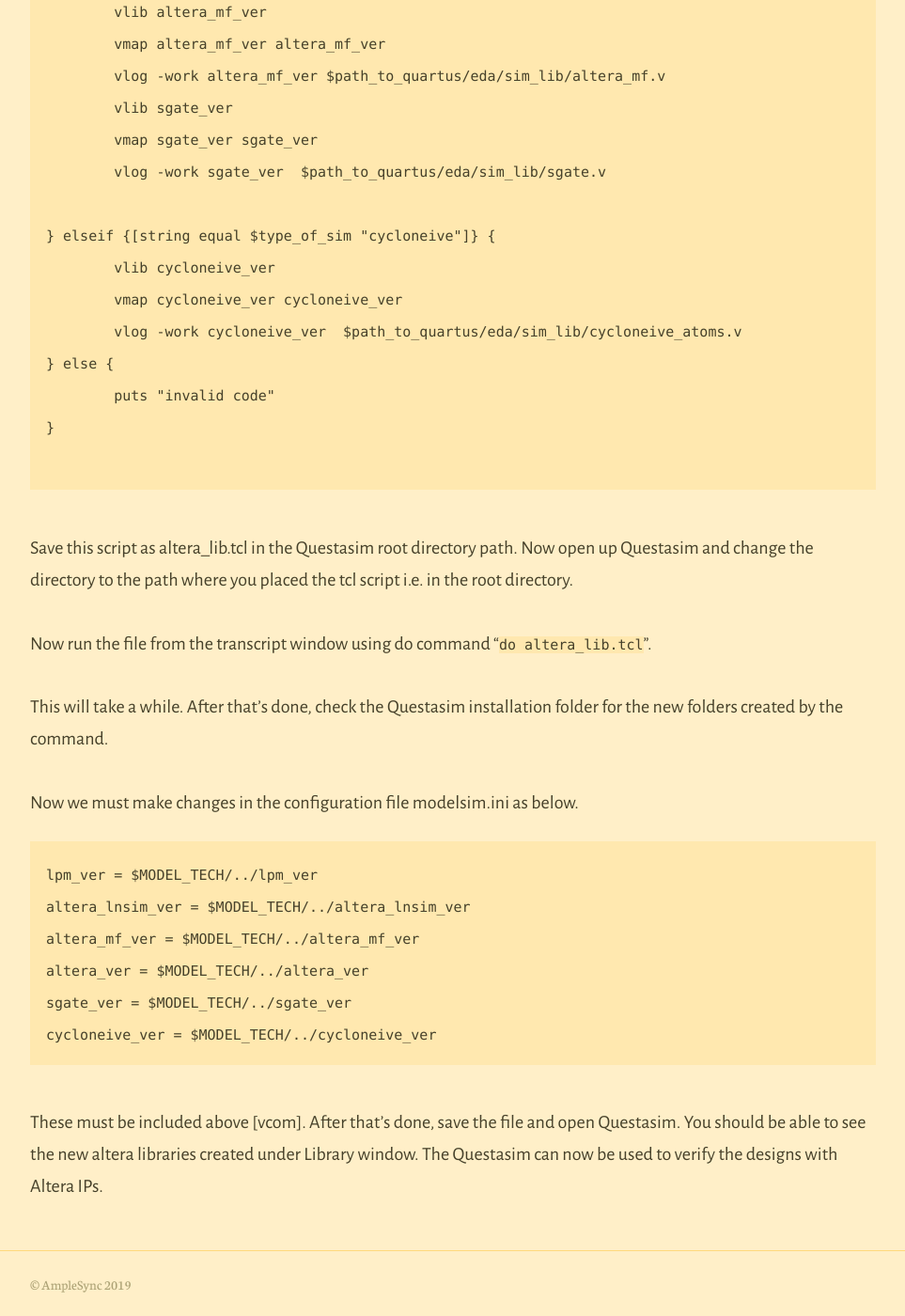
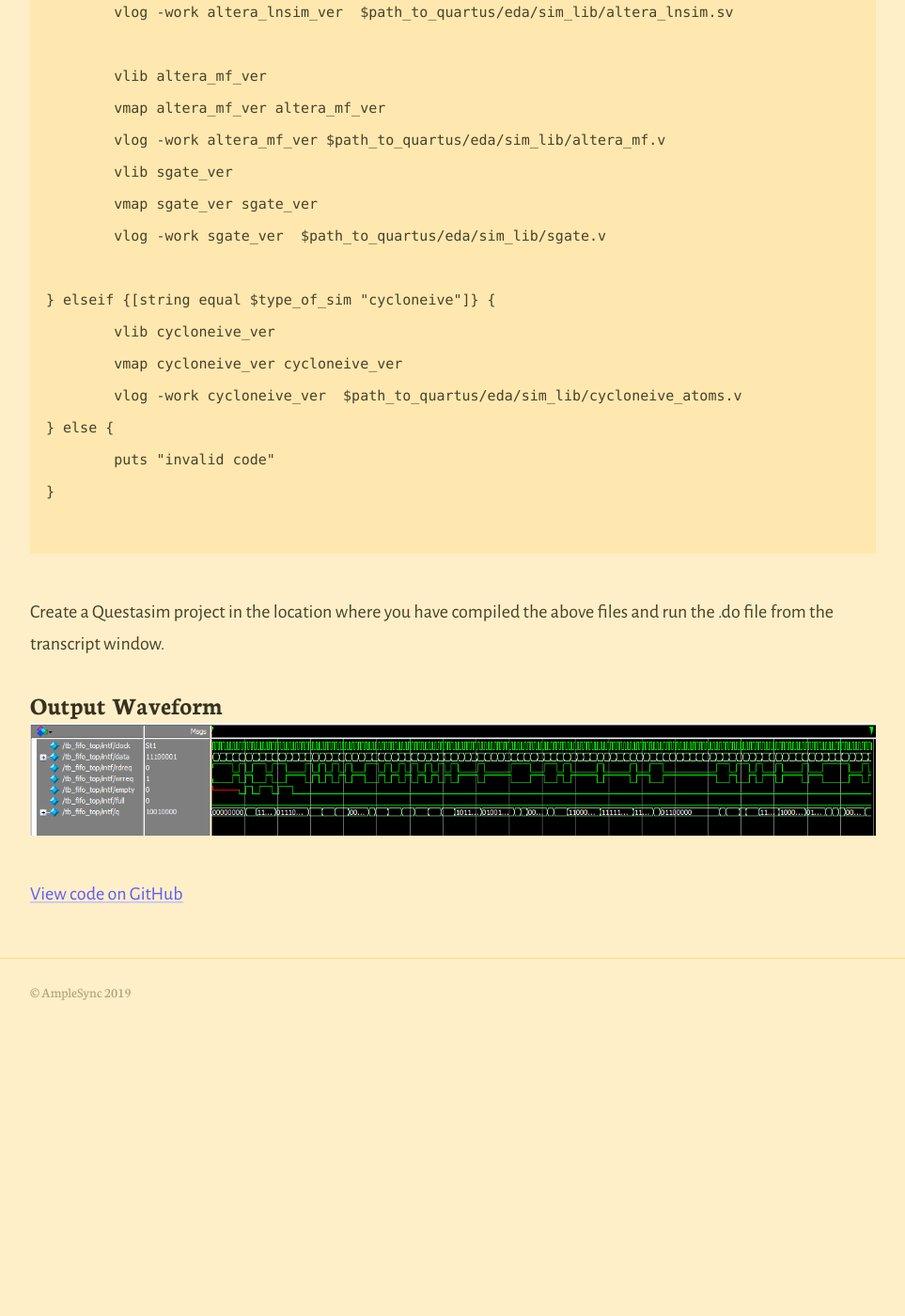
Before and after one commit to AmpleSync/amplesync.github.io, a Jekyll site: the page built from _posts/2019-01-20-simulating-intel-altera-ip-questa.md, in a window 1280 px wide and 1400 px high, scrolled down 2489 px. Shown: the whole window at 94% size, without its empty margins (158-1121 px from the left). Built offline with Jekyll 4.4.1, drawn with Linux system fonts in a browser that asks for light colours; after the commit the page ends 3578 px from its top, so only the background shows below that; some of the changed text lies outside the part shown.

Commit message:
Update 2019-01-20-simulating-intel-altera-ip-questa.md

````diff
--- a/_posts/2019-01-20-simulating-intel-altera-ip-questa.md
+++ b/_posts/2019-01-20-simulating-intel-altera-ip-questa.md
@@ -85,24 +87,10 @@ if {[string equal $type_of_sim "compile_all"]} {
 }
 
 ```
+Create a Questasim project in the location where you have compiled the above files and run the .do file from the transcript window.
 
-Save this script as altera_lib.tcl in the Questasim root directory path.
-Now open up Questasim and change the directory to the path where you placed
-the tcl script i.e. in the root directory.
+#### Output Waveform
 
-Now run the file from the transcript window using do command "``` do altera_lib.tcl ```".
+![Waveform](/assets/images/alt_fifo.png)
 
-This will take a while. After that's done, check the Questasim installation folder for the new folders created by the command.
-
-Now we must make changes in the configuration file modelsim.ini as below.
-
-```
-lpm_ver = $MODEL_TECH/../lpm_ver
-altera_lnsim_ver = $MODEL_TECH/../altera_lnsim_ver
-altera_mf_ver = $MODEL_TECH/../altera_mf_ver
-altera_ver = $MODEL_TECH/../altera_ver
-sgate_ver = $MODEL_TECH/../sgate_ver
-cycloneive_ver = $MODEL_TECH/../cycloneive_ver
-```
-
-These must be included above [vcom]. After that's done, save the file and open Questasim. You should be able to see the new altera libraries created under Library window. The Questasim can now be used to verify the designs with Altera IPs.
+[View code on GitHub](https://github.com/gitSiddharth/altera_fifo_ip_verification)
````
Also changed, not shown: other parts of _posts/2019-01-20-simulating-intel-altera-ip-questa.md (+2 -0 lines).
